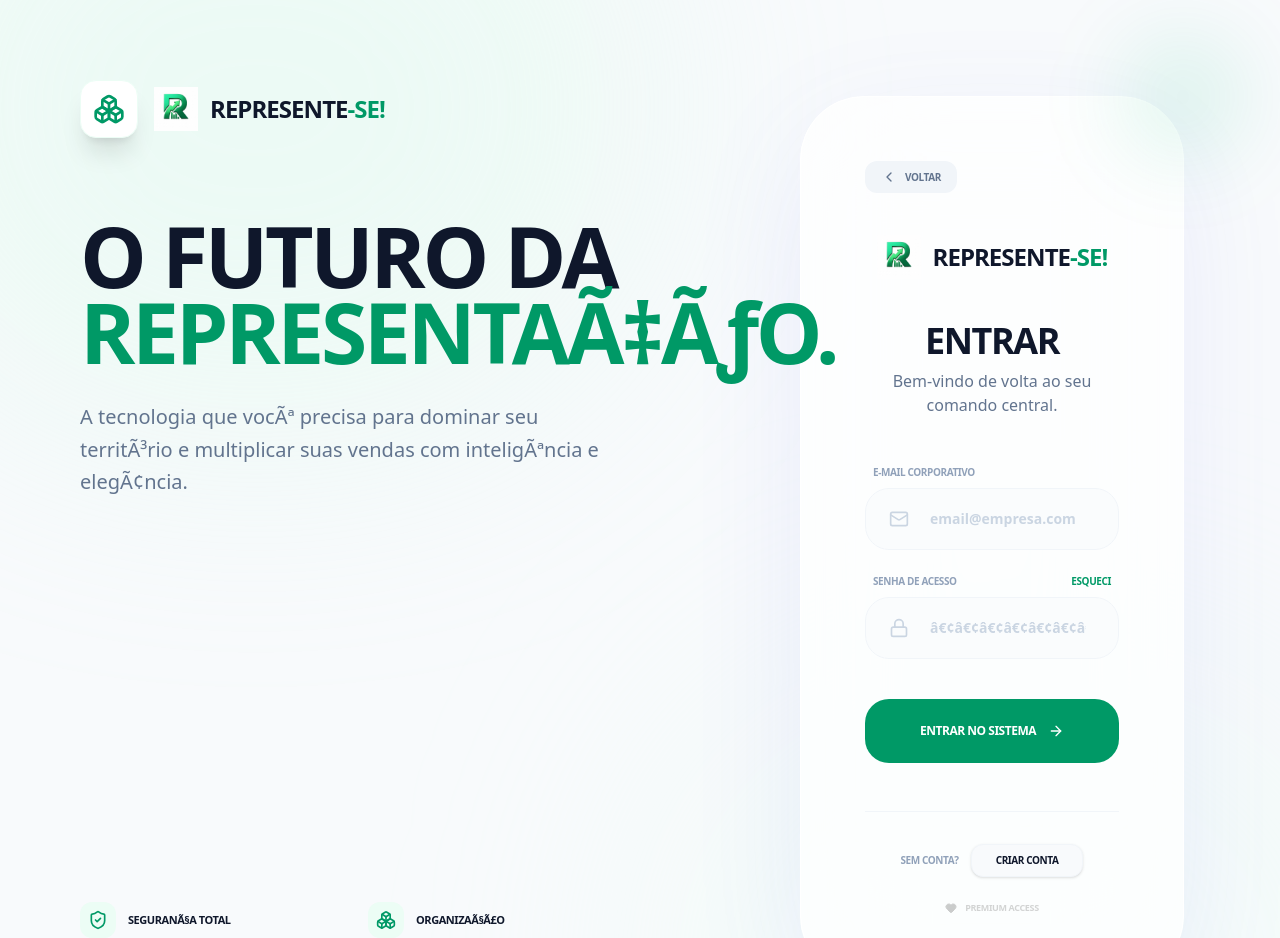
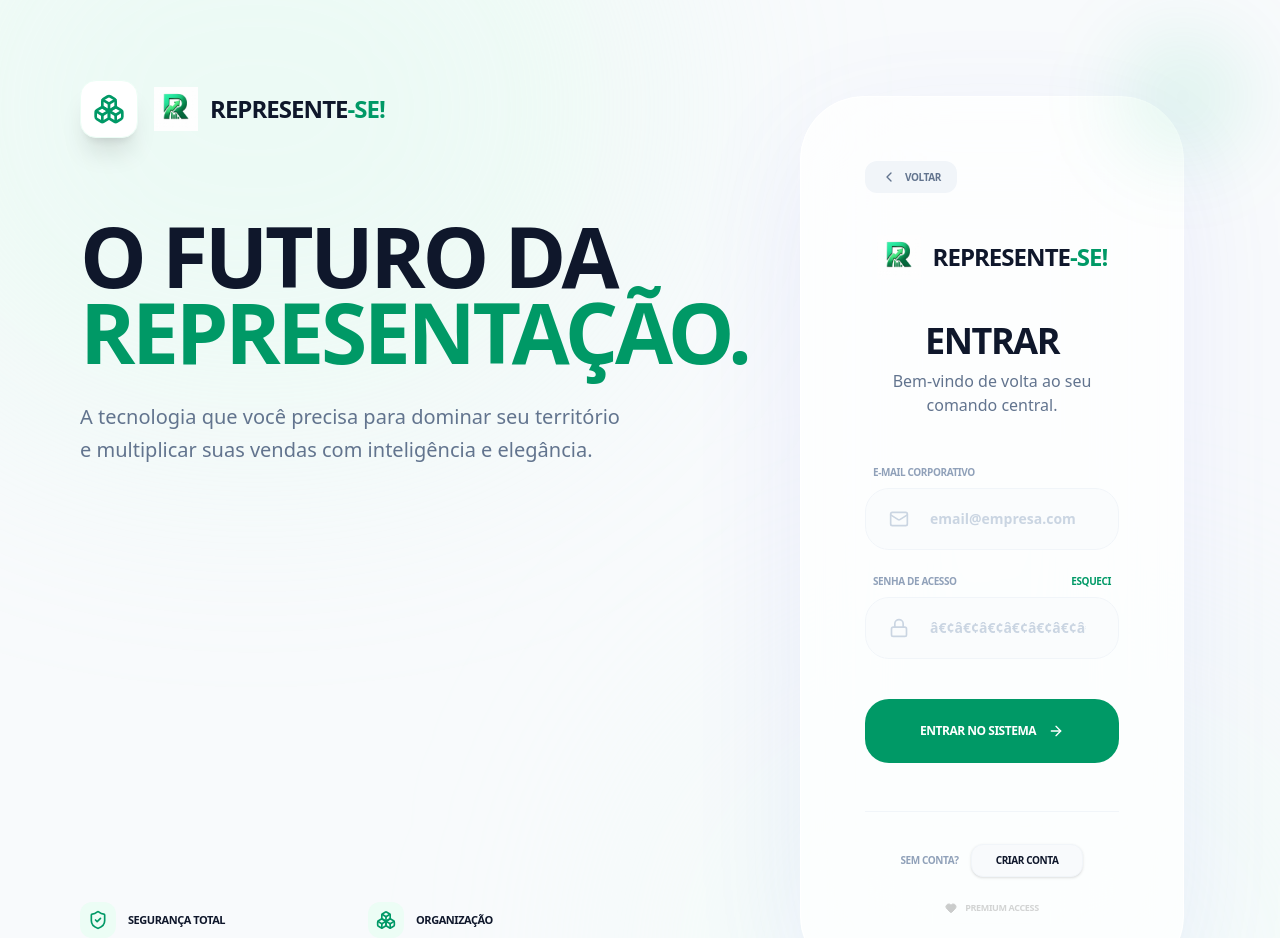
Before and after one commit to PedroBorelaManzi/Represente-Me-, a React (Vite) app: page /login in a window 1280 px wide. Shown: the top 938 px of the page. Built offline with nearby package versions, Linux system fonts and the light colour scheme; no server answers.

Commit message:
feat: add authentication pages for login and user registration with password recovery flow

```diff
--- a/src/pages/Login.tsx
+++ b/src/pages/Login.tsx
@@ -67,16 +67,16 @@ const Login = () => {
         .single();
 
       if (customerError || !customer) {
-        throw new Error("E-mail nÃ£o encontrado em nossa base de assinantes.");
+        throw new Error("E-mail não encontrado em nossa base de assinantes.");
       }
 
       const { error } = await supabase.auth.resetPasswordForEmail(forgotEmail);
       if (error) throw error;
 
       setResetStep("otp");
-      toast.success("CÃ³digo enviado para o seu e-mail!");
+      toast.success("Código enviado para o seu e-mail!");
     } catch (error: any) {
-      toast.error(error.message || "Erro ao solicitar recuperaÃ§Ã£o");
+      toast.error(error.message || "Erro ao solicitar recuperação");
     } finally {
       setResetLoading(false);
     }
@@ -94,7 +94,7 @@ const Login = () => {
       if (error) throw error;
       setResetStep("password");
     } catch (error: any) {
-      toast.error("CÃ³digo invÃ¡lido ou expirado.");
+      toast.error("Código inválido ou expirado.");
     } finally {
       setResetLoading(false);
     }
@@ -143,10 +143,10 @@ const Login = () => {
             >
               <h1 className="text-[84px] font-black text-slate-900 dark:text-zinc-100 leading-[0.9] mb-8 tracking-tighter">
                 O FUTURO DA <br />
-                <span className="text-emerald-600">REPRESENTAÃ‡ÃƒO.</span>
+                <span className="text-emerald-600">REPRESENTAÇÃO.</span>
               </h1>
               <p className="text-slate-500 dark:text-zinc-400 text-xl font-medium max-w-xl leading-relaxed">
-                A tecnologia que vocÃª precisa para dominar seu territÃ³rio e multiplicar suas vendas com inteligÃªncia e elegÃ¢ncia.
+                A tecnologia que você precisa para dominar seu território e multiplicar suas vendas com inteligência e elegância.
               </p>
             </motion.div>
           </div>
@@ -158,8 +158,8 @@ const Login = () => {
             className="relative z-10 grid grid-cols-2 gap-8"
           >
             {[
-              { icon: ShieldCheck, title: "SeguranÃ§a Total", desc: "Seus dados protegidos por criptografia de ponta." },
-              { icon: Boxes, title: "OrganizaÃ§Ã£o", desc: "Tudo o que vocÃª precisa em um sÃ³ lugar." }
+              { icon: ShieldCheck, title: "Segurança Total", desc: "Seus dados protegidos por criptografia de ponta." },
+              { icon: Boxes, title: "Organização", desc: "Tudo o que você precisa em um só lugar." }
             ].map((feature, i) => (
               <div key={i} className="group cursor-default">
                 <div className="flex items-center gap-3 mb-3">
@@ -327,7 +327,7 @@ const Login = () => {
                     type="submit"
                     className="w-full py-4 bg-emerald-600 text-white rounded-2xl font-black uppercase text-[10px] tracking-widest hover:bg-emerald-700 transition-all  dark:shadow-none flex items-center justify-center gap-2"
                   >
-                    {resetLoading ? <div className="h-4 w-4 border-2 border-white/20 border-t-white rounded-full animate-spin" /> : "Enviar CÃ³digo"}
+                    {resetLoading ? <div className="h-4 w-4 border-2 border-white/20 border-t-white rounded-full animate-spin" /> : "Enviar Código"}
                   </button>
                 </form>
               )}
@@ -354,7 +354,7 @@ const Login = () => {
                     type="submit"
                     className="w-full py-4 bg-emerald-600 text-white rounded-2xl font-black uppercase text-[10px] tracking-widest hover:bg-emerald-700 transition-all  dark:shadow-none flex items-center justify-center gap-2"
                   >
-                    {resetLoading ? <div className="h-4 w-4 border-2 border-white/20 border-t-white rounded-full animate-spin" /> : "Validar CÃ³digo"}
+                    {resetLoading ? <div className="h-4 w-4 border-2 border-white/20 border-t-white rounded-full animate-spin" /> : "Validar Código"}
                   </button>
                 </form>
               )}
@@ -362,7 +362,7 @@ const Login = () => {
               {resetStep === "password" && (
                 <form onSubmit={updatePassword} className="space-y-6">
                   <p className="text-xs text-slate-500 font-medium leading-relaxed">
-                    Quase lÃ¡! Defina sua nova senha de acesso.
+                    Quase lá! Defina sua nova senha de acesso.
                   </p>
                   <div className="space-y-2">
                     <label className="block text-[10px] font-black text-slate-400 uppercase tracking-widest px-2">Nova Senha</label>
@@ -392,7 +392,7 @@ const Login = () => {
                   </div>
                   <div className="space-y-2">
                     <h4 className="text-xl font-black text-slate-900 dark:text-zinc-100 uppercase tracking-tight">Senha Atualizada!</h4>
-                    <p className="text-xs text-slate-500 font-medium">VocÃª jÃ¡ pode entrar no sistema com sua nova senha.</p>
+                    <p className="text-xs text-slate-500 font-medium">Você já pode entrar no sistema com sua nova senha.</p>
                   </div>
                   <button
                     onClick={() => setShowForgotModal(false)}
--- a/src/pages/Register.tsx
+++ b/src/pages/Register.tsx
@@ -189,10 +189,7 @@ const Register = () => {
                         ? "bg-emerald-600 border-emerald-500 shadow-2xl text-white scale-105 z-10"
                         : "bg-white dark:bg-zinc-900 border-slate-100 dark:border-zinc-800 shadow-xl"
                     )}
-                    onClick={() => {
-                      setSelectedPlan(plan.id);
-                      setStep(2);
-                    }}
+
                   >
                     {plan.featured && (
                       <div className="absolute top-0 left-1/2 -translate-x-1/2 -translate-y-1/2 px-6 py-2 bg-amber-400 text-white text-[9px] font-black uppercase tracking-widest rounded-full shadow-lg whitespace-nowrap">
```
